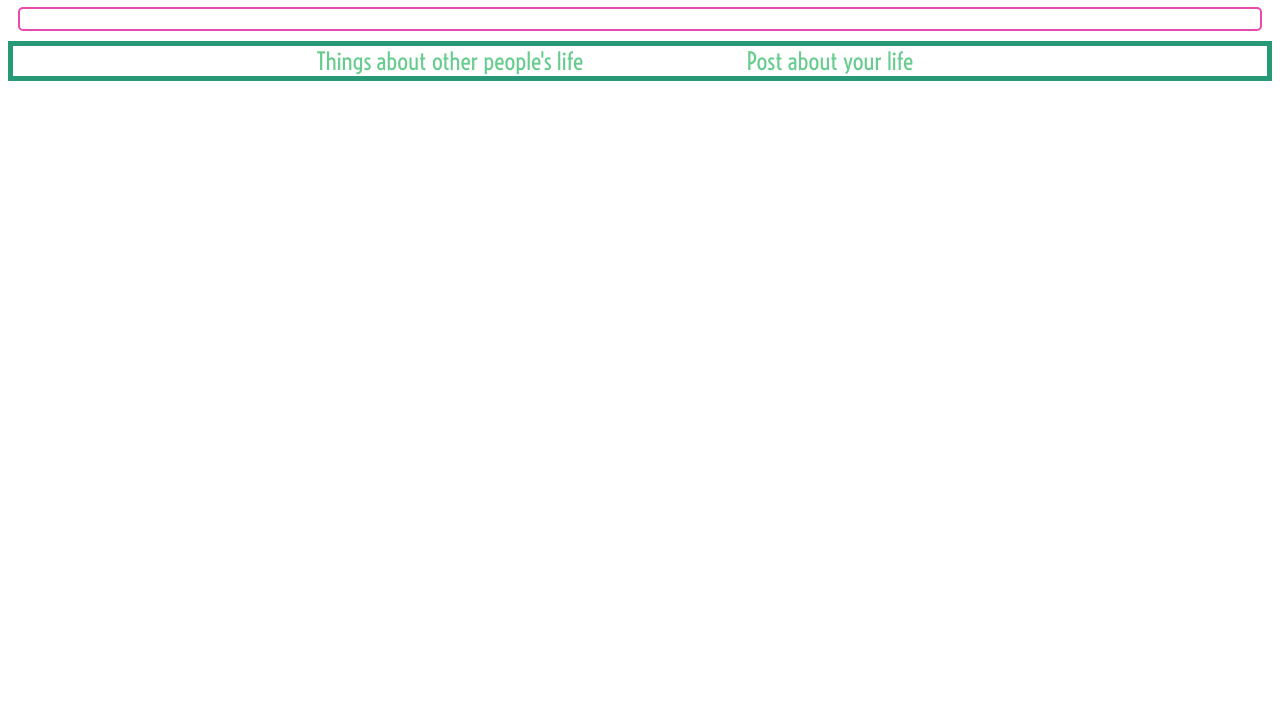
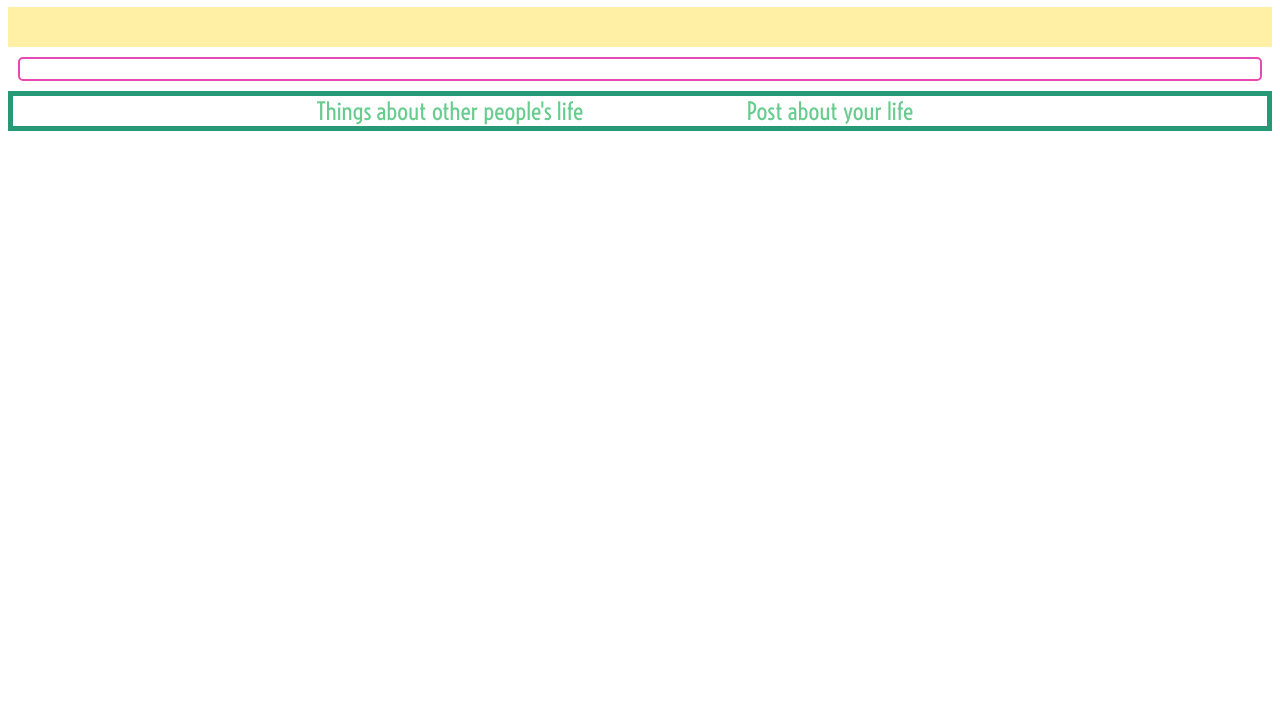
Before and after one commit to girlcodeakl/2016-term1, a website: page public/feed.html in a window 1280 px wide. Shown: the part 73-800 px from the top of the page. Drawn offline with nearby package versions, Linux system fonts and the light colour scheme; no server answers.

Commit message:
put the idea-box back on the feed page

```diff
--- a/public/feed.html
+++ b/public/feed.html
@@ -9,6 +9,8 @@
   </head>
   <body>
     <h1 class="title">Post about your life here!</h1>
+    <div class="idea-box">
+    </div>
     <h2></h2>
       <div class="nav-bar">
         <a href="feed.html" class="current-page">Things about other people's life</a>
```
